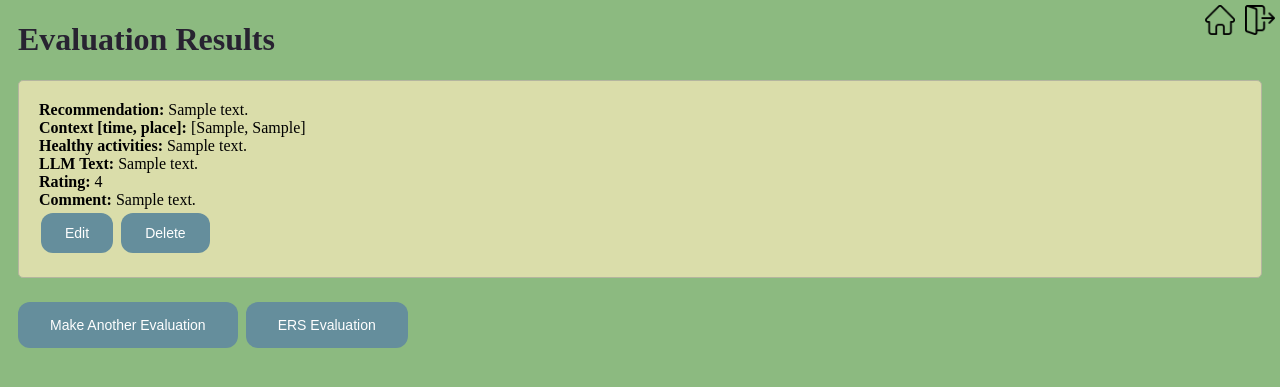
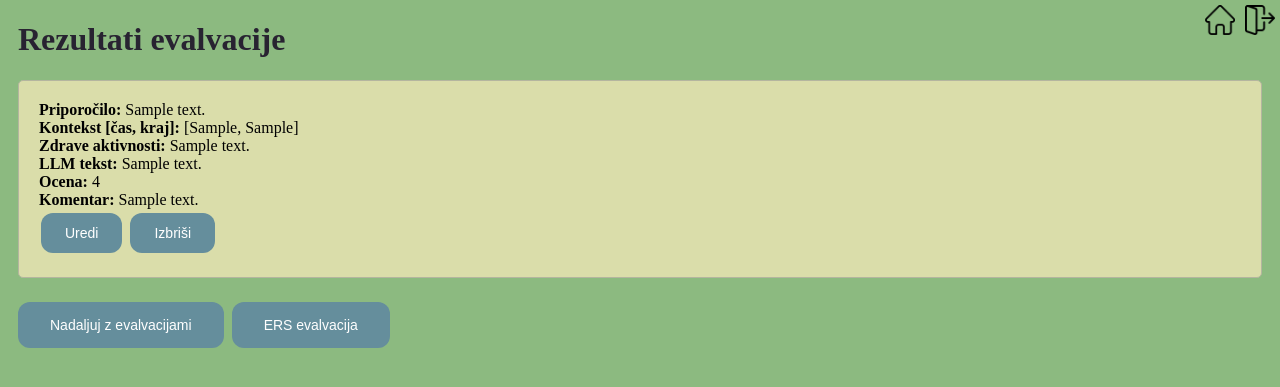
Before and after one commit to anzepirnat/ers-webapp, a Django app: page /ers_evaluation/result/ in a window 1280 px wide. Shown: the top 387 px of the page. Run offline with Django 5.2, Linux system fonts and the light colour scheme; a user stored in the database is signed in; tables that the repository leaves empty hold one stand-in row (values such as "Sample post").

Commit message:
Translation to slovenian

```diff
--- a/ers_evaluation/templates/ers_evaluation/index.html
+++ b/ers_evaluation/templates/ers_evaluation/index.html
@@ -10,12 +10,12 @@
     {% include 'ers_evaluation/top_bar.html' %}
     <div class="container">
         <header>
-            <h1>Elderly Recommendation System Evaluation</h1>
+            <h1>Evalvacija priporočilnega sistema za starejše</h1>
         </header>
         <main>
             <div class="button-group">
-                <button class="btn" onclick="location.href='{% url "evaluation" %}'">Begin evaluation</button>
-                <button class="btn" onclick="location.href='{% url "result" %}'">View results</button>
+                <button class="btn" onclick="location.href='{% url "evaluation" %}'">Začni evalvacijo</button>
+                <button class="btn" onclick="location.href='{% url "result" %}'">Ogled rezultatov</button>
             </div>
         </main>
     </div>
--- a/ers_evaluation/templates/ers_evaluation/result.html
+++ b/ers_evaluation/templates/ers_evaluation/result.html
@@ -2,12 +2,12 @@
 <!DOCTYPE html>
 <html>
 <head>
-    <title>Results</title>
+    <title>Rezultati</title>
     <link rel="shortcut icon" type="image/png" href="{% static 'images/favicon.png' %}" >
     <link rel="stylesheet" type="text/css" href="{% static "style/style.css" %}">
     <script>
         function confirmDelete(event) {
-            if (!confirm("Are you sure you want to delete this evaluation?")) {
+            if (!confirm("Ali ste prepričani, da želite izbrisati to evalvacijo?")) {
                 event.preventDefault();
             }
         }
@@ -16,22 +16,22 @@
 <body>
     {% include 'ers_evaluation/top_bar.html' %}
     <header>
-        <h1>Evaluation Results</h1>
+        <h1>Rezultati evalvacije</h1>
     </header>
     {% if evaluations %}
         <ul>
             {% for evaluation in evaluations %}
                 <li>
-                    <b>Recommendation:</b> {{ evaluation.recommendation.recommendation_text }}<br>
-                    <b>Context [time, place]: </b>[{{ evaluation.recommendation.cntx_t }}, {{ evaluation.recommendation.cntx_p }}]</b><br>
-                    <b>Healthy activities:</b> {{ evaluation.recommendation.answer }}<br>
-                    <b>LLM Text:</b> {{ evaluation.recommendation.llm_text }}<br>
-                    <b>Rating:</b> {{ evaluation.rating }}<br>
-                    <b>Comment:</b> {{ evaluation.comment }}<br>
-                    <button class="btn-small" onclick="location.href='{% url 'edit_evaluation' %}?evaluation_id={{ evaluation.id }}'">Edit</button>
+                    <b>Priporočilo:</b> {{ evaluation.recommendation.recommendation_text }}<br>
+                    <b>Kontekst [čas, kraj]: </b>[{{ evaluation.recommendation.cntx_t }}, {{ evaluation.recommendation.cntx_p }}]</b><br>
+                    <b>Zdrave aktivnosti:</b> {{ evaluation.recommendation.answer }}<br>
+                    <b>LLM tekst:</b> {{ evaluation.recommendation.llm_text }}<br>
+                    <b>Ocena:</b> {{ evaluation.rating }}<br>
+                    <b>Komentar:</b> {{ evaluation.comment }}<br>
+                    <button class="btn-small" onclick="location.href='{% url 'edit_evaluation' %}?evaluation_id={{ evaluation.id }}'">Uredi</button>
                     <form method="post" action="{% url 'delete_evaluation' %}" style="display:inline;" onsubmit="confirmDelete(event)">
                         {% csrf_token %}
-                        <button type="submit" class="btn-small">Delete</button>
+                        <button type="submit" class="btn-small">Izbriši</button>
                         <input type="hidden" name="evaluation_id" value="{{ evaluation.id }}">
                     </form>
                 </li>
@@ -39,12 +39,12 @@
         </ul>
     {% else %}
         <div>
-            <p>No evaluations found.</p>
+            <p>Rezultati niso navoljo.</p>
         </div>
     {% endif %}
     <div class="button-group">
-        <button class="btn" onclick="location.href='{% url "evaluation" %}'" style="margin-left: 10px">Make Another Evaluation</button>
-        <button class="btn" onclick="location.href='{% url "index" %}'">ERS Evaluation</button>
+        <button class="btn" onclick="location.href='{% url "evaluation" %}'" style="margin-left: 10px">Nadaljuj z evalvacijami</button>
+        <button class="btn" onclick="location.href='{% url "index" %}'">ERS evalvacija</button>
     </div>
 </body>
 </html>
```
Also changed, not shown: ers_evaluation/templates/ers_evaluation/edit_evaluation.html (+10 -10 lines), ers_evaluation/templates/ers_evaluation/evaluation.html (+20 -20 lines), ers_evaluation/templates/ers_evaluation/finished.html (+4 -4 lines), ers_evaluation/templates/ers_evaluation/no_results.html (+4 -4 lines), mysite/templates/home.html (+4 -4 lines), mysite/templates/registration/logged_out.html (+4 -4 lines), mysite/templates/registration/login.html (+4 -4 lines).
